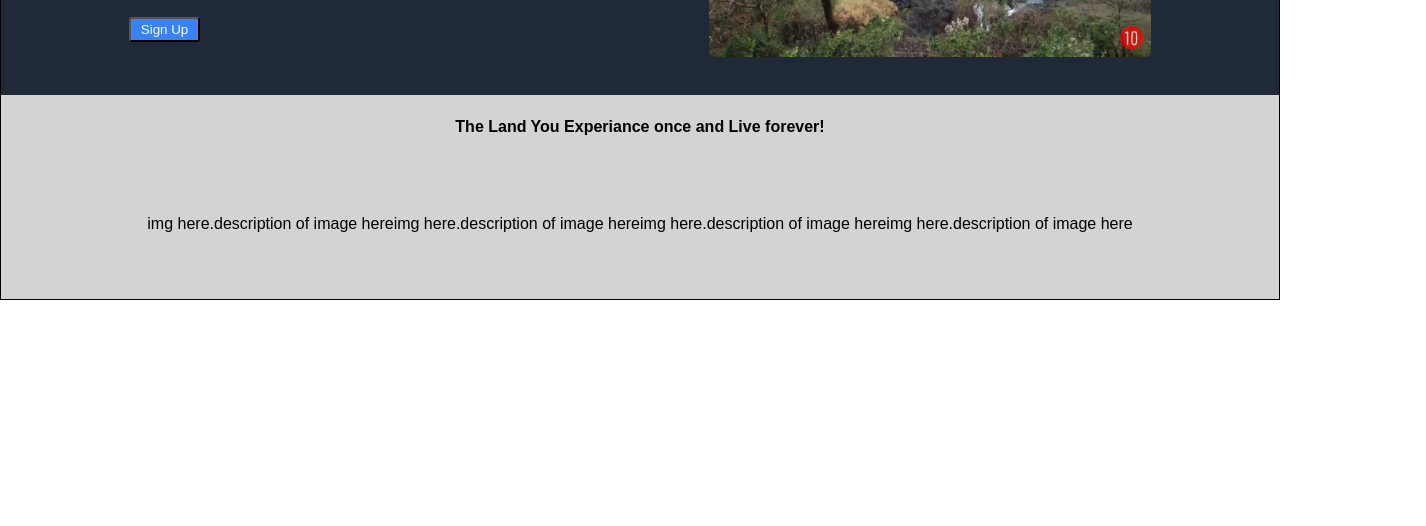
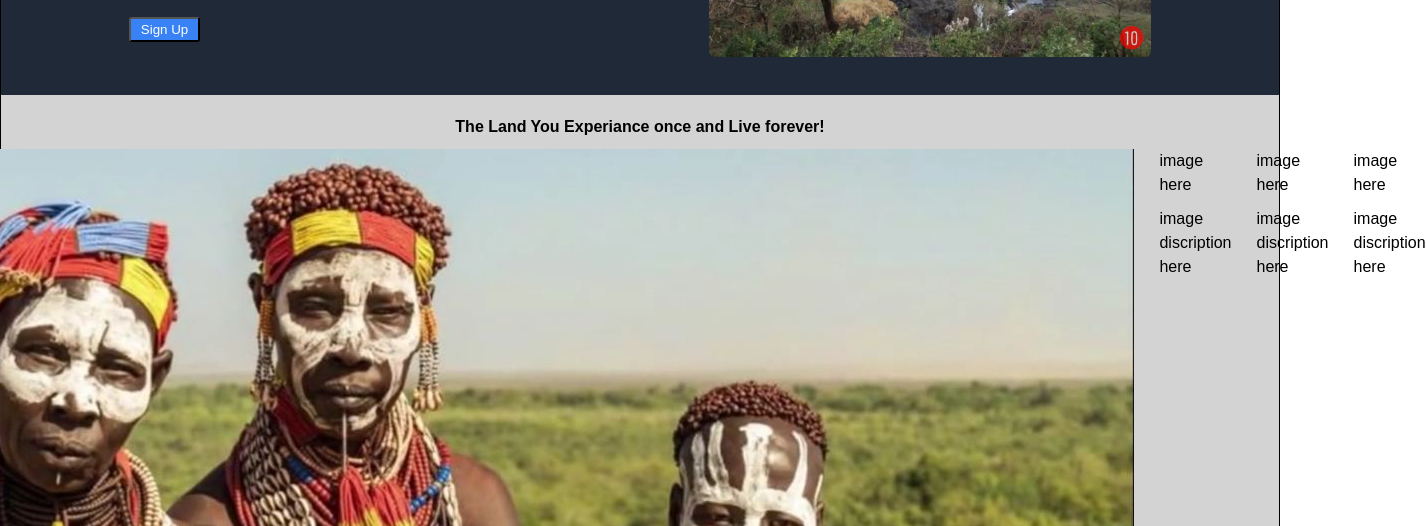
Before and after one commit to Tebibux/TheOdinLandingPage, a plain HTML site: page index.html in a window 1280 px wide. Shown: the part 274-800 px from the top of the page, 1426 px wide, since content can reach past the window. Drawn offline with Linux system fonts and the light colour scheme.

Commit message:
Image added to the image folder

```diff
--- a/css/style.css
+++ b/css/style.css
@@ -137,13 +137,17 @@ ul a {
 	font-weight: bold;
 }
 
-.detail-img-side {
+.detail .detail-img-side {
 	display: flex;
-	height: 150px;
+	gap: 25px;
+
+}
+
+.detail-img-box {
+	display: flex;
+	flex-direction: column;
 	align-items: center;
+	gap: 10px;
 }
-.detail-img-side .detail-img-side-img{
-	justify-content: start;
- }
 
 /* detail body ends here */
--- a/index.html
+++ b/index.html
@@ -38,16 +38,31 @@
 			</div>
 		</div>
 		<div class="detail">
-			<div class="detail-message-box">The Land You Experiance once and Live forever!</div>
+			<div class="detail-message">
+				<div class="detail-message-box">
+					The Land You Experiance once and Live forever!
+				</div>
+			</div>
 			<div class="detail-img-side">
-				<div class="detail-img-side-img">img here.</div>
-				<div class="detail-img-side-img-disc">description of image here</div>
-				<div class="detail-img-side-img">img here.</div>
-				<div class="detail-img-side-img-disc">description of image here</div>
-				<div class="detail-img-side-img">img here.</div>
-				<div class="detail-img-side-img-disc">description of image here</div>
-				<div class="detail-img-side-img">img here.</div>
-				<div class="detail-img-side-img-disc">description of image here</div>
+				<div class="detail-img-box">
+					<div class="image-img"><img src="/images/1-perimative socaity.jpg"
+							alt="Unmixed people of Ethiopia 'Hammer people' south Ethiopia"></div>
+					<div class="image-disc">Hamar people (also spelled Hamer) are a community inhabiting southwestern
+						Ethiopia. They live in Hamer woreda (or district), a fertile part of the Omo River valley, in
+						the Debub Omo Zone of the Southern Nations, Nationalities, and Peoples Region (SNNPR).</div>
+				</div>
+				<div class="detail-img-box">
+					<div class="image-img">image here</div>
+					<div class="image-disc">image discription here</div>
+				</div>
+				<div class="detail-img-box">
+					<div class="image-img">image here</div>
+					<div class="image-disc">image discription here</div>
+				</div>
+				<div class="detail-img-box">
+					<div class="image-img">image here</div>
+					<div class="image-disc">image discription here</div>
+				</div>
 			</div>
 		</div>
 	</div>
```
Also changed, not shown: images/1-perimative socaity.jpg (added), images/2-amazing-arctecture.jpg (added), images/3-lower-place-on-earth-2.jpg (added), images/3-lowest-place-on-earth.jpg (added), images/4-harmony-living.jpg (added).
